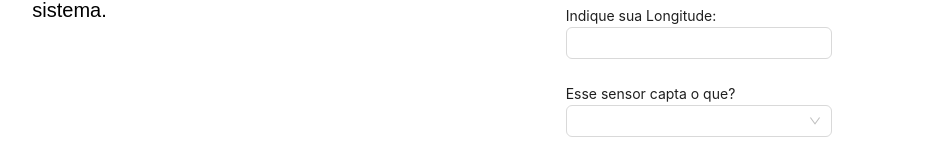
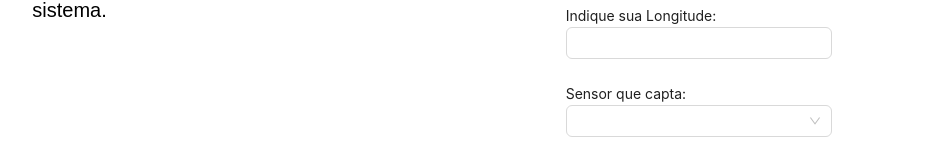
Before and after one commit to Inteli-College/2024-T0002-EC09-G04, a Next.js app in the folder frontend/: page /sensor in a window 1280 px wide. Shown: the part 306-470 px from the top of the page, without its empty margins (21-948 px from the left). Built offline with nearby package versions, Linux system fonts and the light colour scheme.

Commit message:
fix: text sensor

```diff
--- a/frontend/src/components/Sensor/SensorForm.jsx
+++ b/frontend/src/components/Sensor/SensorForm.jsx
@@ -131,7 +131,7 @@ const SensorForm = () => {
           </>
         )}
 
-        <p>Esse sensor capta o que? </p>
+        <p>Sensor que capta:</p>
         <FormItem
           name="obj"
           rules={[
```
